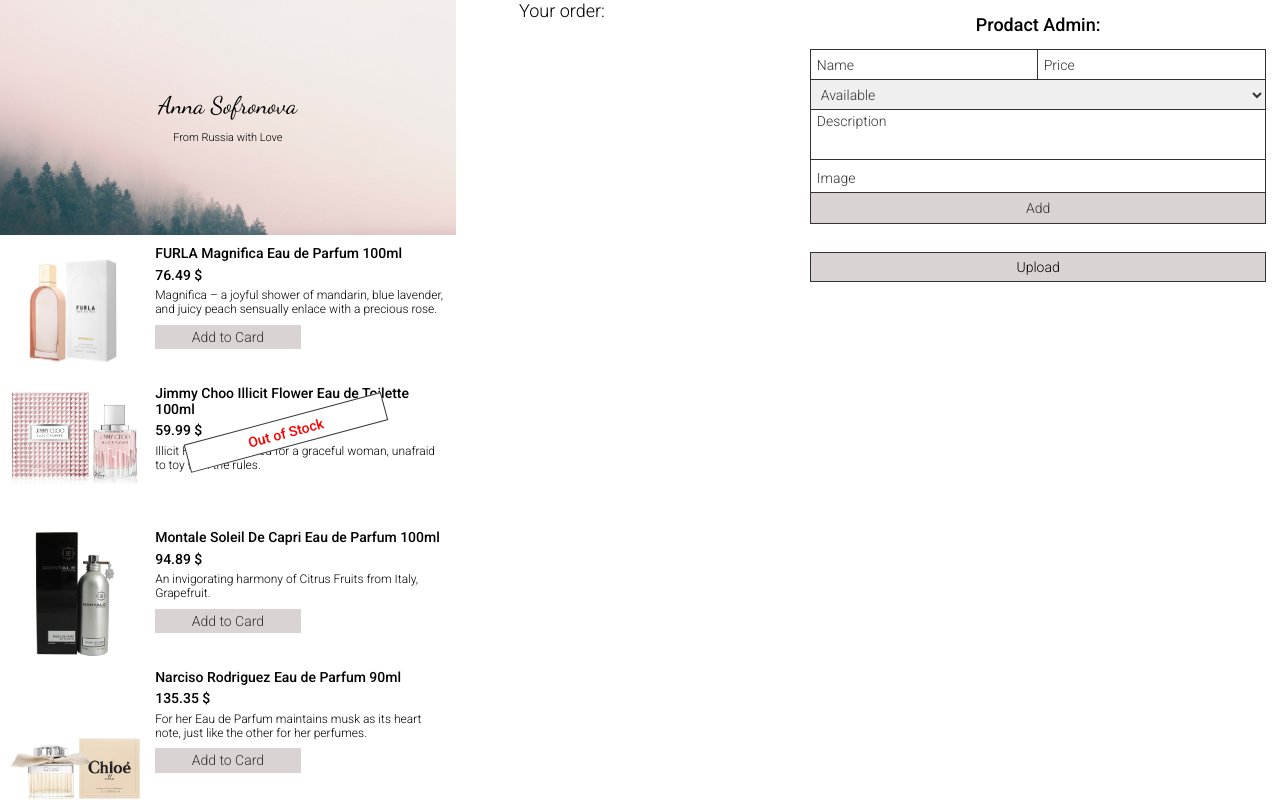
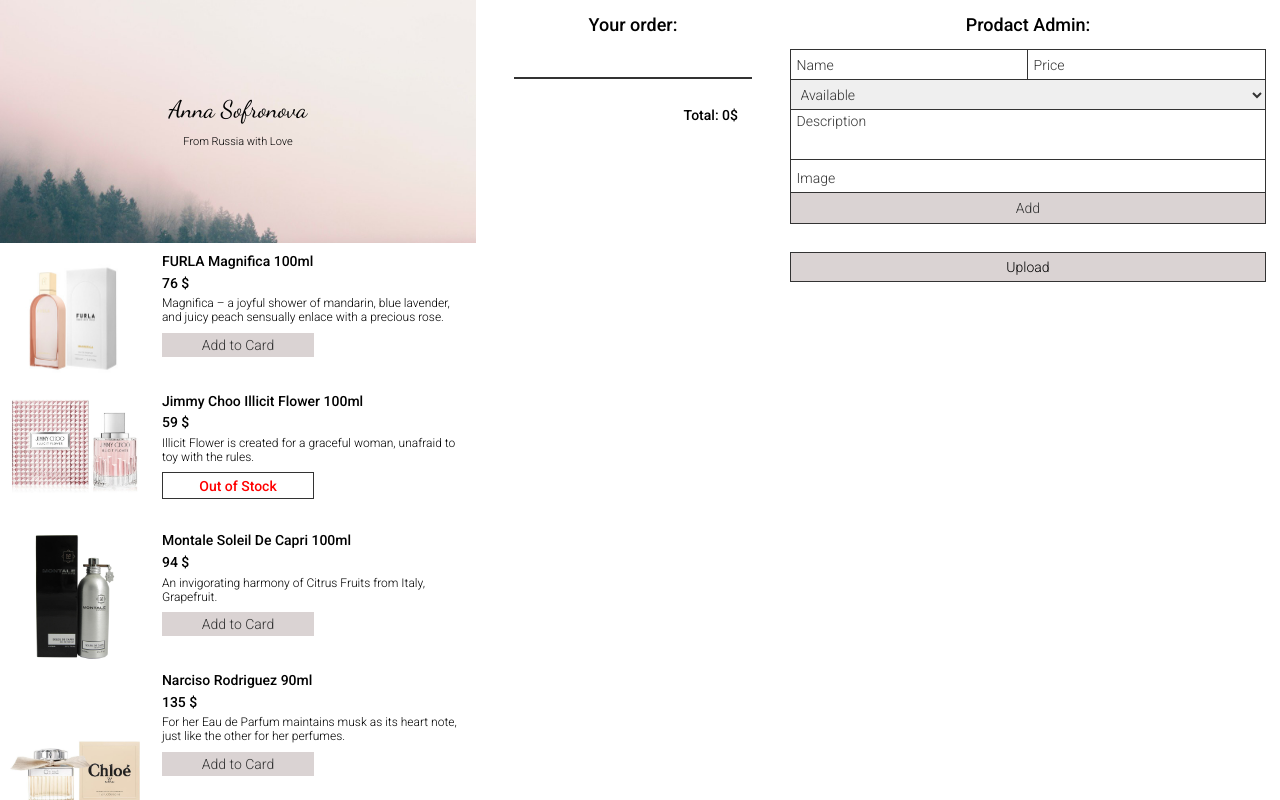
Before and after one commit to anysofronova/react-marketplace-app, a React (Create React App) app in the folder react-marketplace-app/: page /store/1 in a window 1280 px wide. Both pictures are taken after a click on the button "Upload". Shown: the top 800 px of the page. Built offline with nearby package versions, Linux system fonts and the light colour scheme.

Commit message:
Order Component

```diff
--- a/react-marketplace-app/src/App.scss
+++ b/react-marketplace-app/src/App.scss
@@ -14,8 +14,13 @@
 .store__container {
   display: grid;
   grid-template-columns: 2fr 1fr 2fr;
-  gap: 5%;
+  gap: 3%;
   margin-right: 1rem;
+  .store__scroll {
+    overflow-y: scroll;
+    overflow-x: hidden;
+    height: 100vh;
+  }
 }
 
 h2 {
--- a/react-marketplace-app/src/components/Home.jsx
+++ b/react-marketplace-app/src/components/Home.jsx
@@ -21,10 +21,16 @@
     this.setState({ products: sampleProducts });
   };
 
+  addToOrder = (key) => {
+    const order = { ...this.state.order };
+    order[key] = order[key] + 1 || 1;
+    this.setState({ order });
+  };
+
   render() {
     return (
       <div className="store__container">
-        <div className="store__header">
+        <div className="store__header store__scroll">
           <Header title="Anna Sofronova" subTitle="From Russia with Love" />
           <ul className="pruducts">
             {Object.keys(this.state.products).map((key) => {
@@ -32,16 +38,17 @@
                 <Product
                   key={key}
                   index={key}
+                  addToOrder={this.addToOrder}
                   details={this.state.products[key]}
                 />
               );
             })}
           </ul>
         </div>
-        <div className="store__order">
-          <Order />
+        <div className="store__order store__scroll">
+          <Order products={this.state.products} order={this.state.order} />
         </div>
-        <div className="store__ProductAdmin">
+        <div className="store__ProductAdmin store__scroll">
           <ProductAdmin
             addProduct={this.addProduct}
             loadSampleProduct={this.loadSampleProduct}
--- a/react-marketplace-app/src/components/Order.jsx
+++ b/react-marketplace-app/src/components/Order.jsx
@@ -1,11 +1,45 @@
 import React from "react";
+import "./scss/Order.scss";
 
-function Order() {
+function Order(props) {
+  const renderOrder = (key) => {
+    const product = props.products[key];
+    const count = props.order[key];
+    const isAvailable = product && product.status === "available";
+
+    if (!isAvailable) {
+      return (
+        <li className="order__unavailable">
+          Sorry, {product ? product.name : "product"} is unavailable.
+        </li>
+      );
+    }
+    return (
+      <li key={key}>
+        <span className="order__item">
+          <span className="order__item-count">{count}</span>
+          <span className="order__item-name">{product.name}</span>
+          <span className="order__item-price">{count * product.price} $</span>
+          <button className="order__item-button">&times;</button>
+        </span>
+      </li>
+    );
+  };
+
+  const orderIds = Object.keys(props.order);
+  const total = orderIds.reduce((prevTotal, key) => {
+    const product = props.products[key];
+    const count = props.order[key];
+    const isAvailable = product && product.status === "available";
+
+    return isAvailable ? prevTotal + product.price * count : prevTotal;
+  }, 0);
+
   return (
     <header className="order">
-      <div className="order__wrap">
-        <h2>Your order:</h2>
-      </div>
+      <h2 className="order__title">Your order:</h2>
+      <ul className="order__list">{orderIds.map(renderOrder)}</ul>
+      <div className="order__total">Total: {total}$</div>
     </header>
   );
 }
--- a/react-marketplace-app/src/components/Product.jsx
+++ b/react-marketplace-app/src/components/Product.jsx
@@ -3,8 +3,8 @@
 
 function Product(props) {
   const { image, name, desc, price, status } = props.details;
-  const isAvailable = status === "availible";
-  console.log(isAvailable);
+  const isAvailable = status === "available";
+
   return (
     <li className="product">
       <div className="product__img-container">
@@ -14,7 +14,13 @@
         <h3 className="product__name">{name}</h3>
         <h4 className="product__price">{price} $</h4>
         <p className="product__desc">{desc}</p>
-        <button className="product__button" disabled={!isAvailable}>
+        <button
+          className="product__button"
+          disabled={!isAvailable}
+          onClick={() => {
+            props.addToOrder(props.index);
+          }}
+        >
           {isAvailable ? "Add to Card" : "Out of Stock"}
         </button>
       </div>
--- /dev/null
+++ b/react-marketplace-app/src/components/scss/Order.scss
@@ -0,0 +1,47 @@
+.order {
+  padding: 1rem 0;
+  display: flex;
+  flex-direction: column;
+  gap: 1rem;
+  .order__title {
+    font-weight: 500;
+    display: flex;
+    justify-content: center;
+    margin-bottom: 1rem;
+  }
+  .order__list {
+    display: flex;
+    flex-direction: column;
+    gap: 10px;
+    li {
+      list-style: none;
+    }
+    .order__item {
+      display: flex;
+      justify-content: space-between;
+      align-items: center;
+      .order__item-count {
+        font-weight: 500;
+      }
+      .order__item-name {
+        max-width: 60%;
+      }
+      .order__item-price {
+        font-weight: 500;
+      }
+      .order__item-button {
+        width: 20px;
+        height: 20px;
+        outline: none;
+        border: none;
+        background-color: #fff;
+      }
+    }
+  }
+  .order__total {
+    border-top: 2px solid #333;
+    padding: 2rem 1rem;
+    font-weight: 500;
+    text-align: end;
+  }
+}
--- a/react-marketplace-app/src/components/scss/Product.scss
+++ b/react-marketplace-app/src/components/scss/Product.scss
@@ -1,8 +1,8 @@
 .product {
   padding: 0.7rem;
   display: grid;
-  width: 100%;
   grid-template-columns: 1fr 2fr;
+  min-height: 120px;
   .product__img-container {
     width: 130px;
     height: 120px;
@@ -37,13 +37,7 @@
         color: #fff;
       }
       &:disabled {
-        cursor: default;
-        padding: 0.4rem 1rem;
-        position: relative;
-        top: -50%;
-        left: 10%;
-        transform: rotate(345deg);
-        width: 70%;
+        cursor: not-allowed;
         color: rgb(255, 0, 0);
         font-weight: 400;
         background-color: rgb(255, 255, 255);
--- a/react-marketplace-app/src/sample-products.js
+++ b/react-marketplace-app/src/sample-products.js
@@ -1,59 +1,59 @@
 const sampleProducts = {
   product1: {
-    name: "FURLA Magnifica Eau de Parfum 100ml",
+    name: "FURLA Magnifica 100ml",
     image: require("../src/img/product1.jpeg"),
     desc: "Magnifica – a joyful shower of mandarin, blue lavender, and juicy peach sensually enlace with a precious rose.",
-    price: 76.49,
-    status: "availible",
+    price: 76,
+    status: "available",
   },
   product2: {
-    name: "Jimmy Choo Illicit Flower Eau de Toilette 100ml",
+    name: "Jimmy Choo Illicit Flower 100ml",
     image: require("../src/img/product2.jpeg"),
     desc: "Illicit Flower is created for a graceful woman, unafraid to toy with the rules.",
-    price: 59.99,
+    price: 59,
     status: "unavailable",
   },
   product3: {
-    name: "Montale Soleil De Capri Eau de Parfum 100ml",
+    name: "Montale Soleil De Capri 100ml",
     image: require("../src/img/product3.jpeg"),
     desc: "An invigorating harmony of Citrus Fruits from Italy, Grapefruit.",
-    price: 94.89,
-    status: "availible",
+    price: 94,
+    status: "available",
   },
   product4: {
-    name: "Narciso Rodriguez Eau de Parfum 90ml",
+    name: "Narciso Rodriguez 90ml",
     image: require("../src/img/product4.jpeg"),
     desc: "For her Eau de Parfum maintains musk as its heart note, just like the other for her perfumes.",
-    price: 135.35,
-    status: "availible",
+    price: 135,
+    status: "available",
   },
   product5: {
-    name: "Chloe Signature EDT Eau de Toilette Spray 75ml",
+    name: "Chloe Signature EDT 75ml",
     image: require("../src/img/product5.jpeg"),
     desc: "Chloe Parfum is a gift that she will always remember and one that will cause her to think of the giver fondly for years to come.",
-    price: 51.2,
-    status: "availible",
+    price: 51,
+    status: "available",
   },
   product6: {
-    name: "Jean Patou Joy Forever Eau de Toilette Spray 50 ml",
+    name: "Jean Patou Joy Forever 50 ml",
     image: require("../src/img/product6.jpeg"),
     desc: "Sparkling top notes, lush floral mid notes and a luxurious woody base capture the timeless spirit of JOY.",
-    price: 110.49,
-    status: "availible",
+    price: 110,
+    status: "available",
   },
   product7: {
-    name: "Versace - Versense Eau De Toilette Spray 100ml",
+    name: "Versace - Versense 100ml",
     image: require("../src/img/product7.jpeg"),
     desc: "The House of Versace is a well known designer brand that always creates only the most exceptional pieces for men and women alike.",
-    price: 78.99,
-    status: "availible",
+    price: 78,
+    status: "available",
   },
   product8: {
-    name: "BURBERRY London Eau De Parfum for Women 100ml",
+    name: "BURBERRY London 100ml",
     image: require("../src/img/product8.jpeg"),
     desc: "This fragrance is a floral fresh perfume with gentle top notes of rose and honeysuckle and a deep heart of tiare flower, jasmine, and peony. ",
-    price: 102.99,
-    status: "availible",
+    price: 102,
+    status: "available",
   },
 };
 
```
